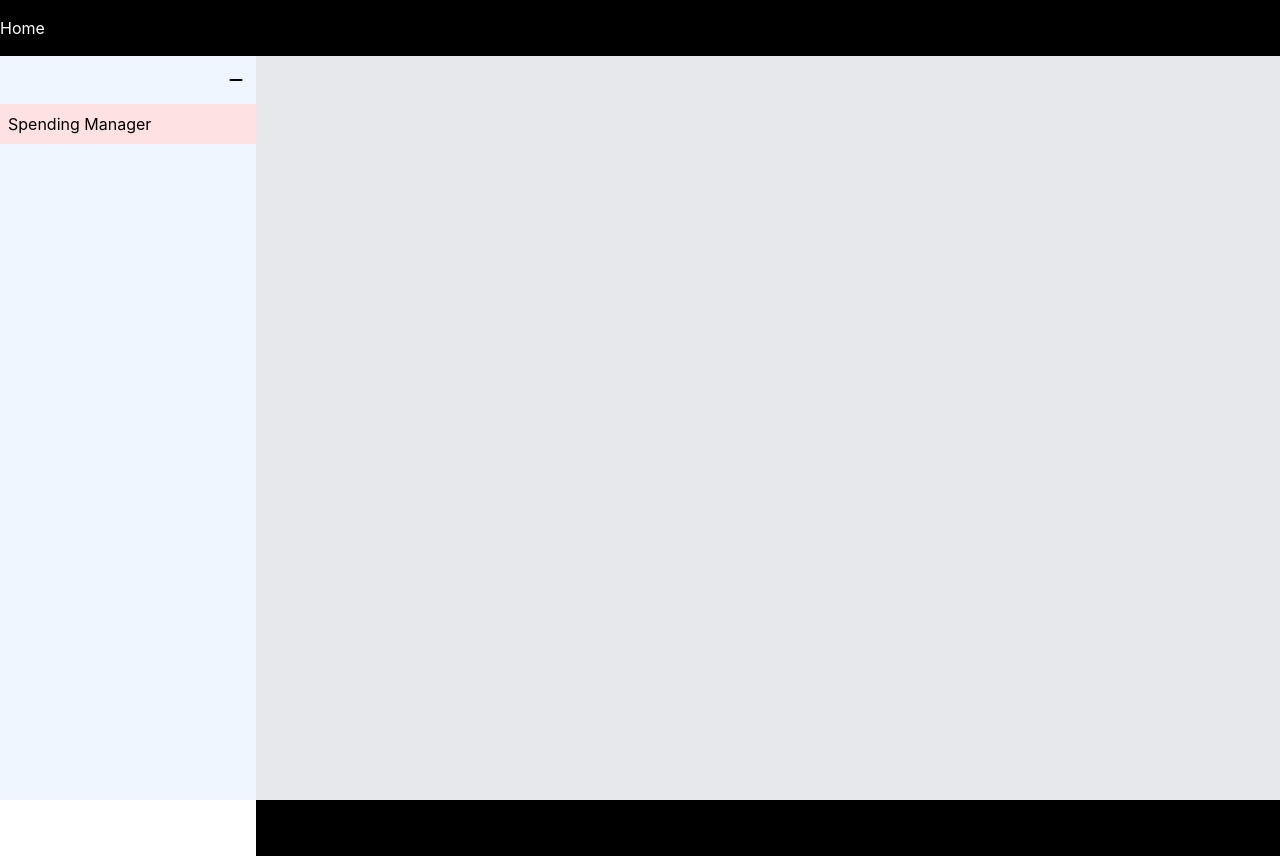
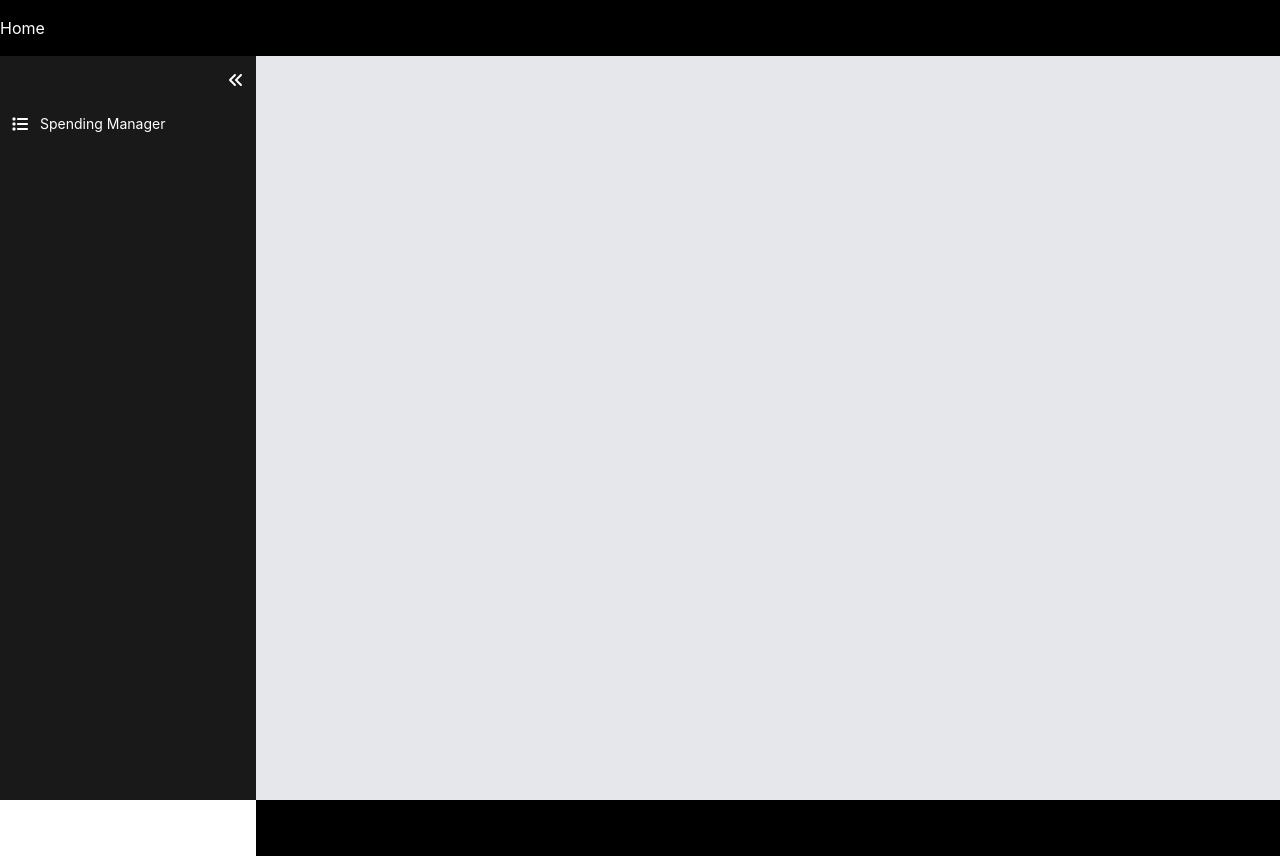
Before and after one commit to NhatDev94/manager, a React (Create React App) app: page / in a window 1280 px wide. Built offline with nearby package versions, Linux system fonts and the light colour scheme.

Commit message:
update: hover-show tooltip

```diff
--- a/src/layouts/index.tsx
+++ b/src/layouts/index.tsx
@@ -3,7 +3,7 @@ import { useNavigate } from 'react-router-dom'
 import Routers from '../routers'
 import menu from './menu'
 import { FontAwesomeIcon } from '@fortawesome/react-fontawesome'
-import { faBars, faMinus } from '@fortawesome/free-solid-svg-icons'
+import { faAnglesLeft, faAnglesRight } from '@fortawesome/free-solid-svg-icons'
 
 const Layout = () => {
     const [scaleMenu, setScaleMenu] = useState(false)
@@ -18,23 +18,32 @@ const Layout = () => {
                 <p className='text-white cursor-pointer' onClick={() => navigate('/')}>Home</p>
             </header>
 
-            <div className={`${menuWidth} h-screen pt-14 pb-2 bg-blue-50 z-10 fixed top-0 left-0 duration-300`}>
+            <div className={`${menuWidth} h-screen pt-14 pb-2 bg-[#191919] text-white z-10 fixed top-0 left-0 duration-300`}>
                 <div className='my-4 flex justify-end cursor-pointer duration-300' onClick={() => setScaleMenu(!scaleMenu)}>
                     <div className='w-10 flex justify-center'>
                         {
-                            scaleMenu ? <FontAwesomeIcon icon={faBars} /> : <FontAwesomeIcon icon={faMinus} />
+                            scaleMenu ? <FontAwesomeIcon icon={faAnglesRight} /> : <FontAwesomeIcon icon={faAnglesLeft} />
                         }
                     </div>
                 </div>
 
                 {
-                    menu?.map((item, index) => (
-                        <p
-                            key={index}
-                            className='h-10 px-2 flex items-center bg-red-100 cursor-pointer'
-                            onClick={() => navigate('/spending-manager')}
-                        >{item?.title}</p>
-                    ))
+                    menu?.map((item, index) => {
+                        const smallCss = 'group-hover:block bg-[#171717]'
+                        return (
+                            <div
+                                key={index}
+                                className='h-10 flex items-center cursor-pointer'
+                                onClick={() => navigate('/spending-manager')}
+                            >
+                                <div className='w-10 group relative'>
+                                    <FontAwesomeIcon className='w-10' icon={item.icon}></FontAwesomeIcon>
+                                    <span className={`${scaleMenu ? smallCss : ''} hidden absolute top-1/2 left-[calc(100%+2px)] whitespace-nowrap p-1 text-xs font-medium rounded text-center`}>{item?.title}</span>
+                                </div>
+                                <p className={`${scaleMenu ? 'hidden' : ''} text-sm`}>{item?.title}</p>
+                            </div>
+                        )
+                    })
                 }
             </div>
 
--- a/src/layouts/menu/index.tsx
+++ b/src/layouts/menu/index.tsx
@@ -1,7 +1,10 @@
+import { faList } from '@fortawesome/free-solid-svg-icons'
+
 const menu = [
     {
         title: 'Spending Manager',
-        path: '/spending-manager'
+        path: '/spending-manager',
+        icon: faList
     }
 ]
 
```
